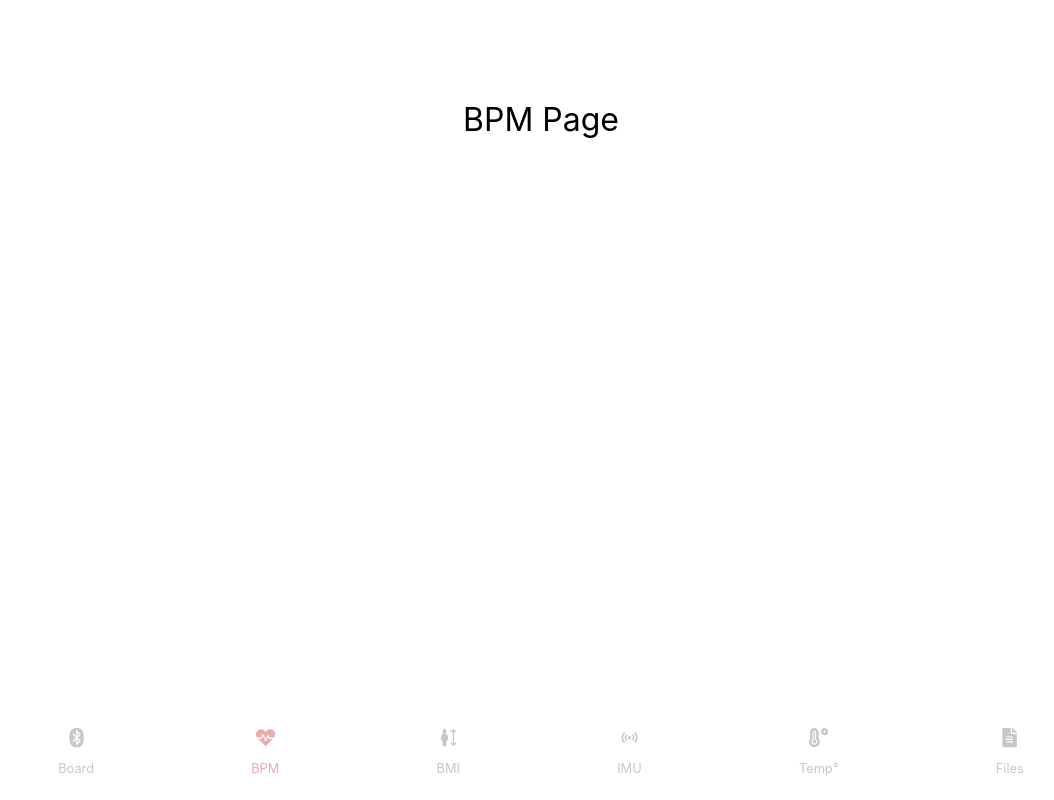
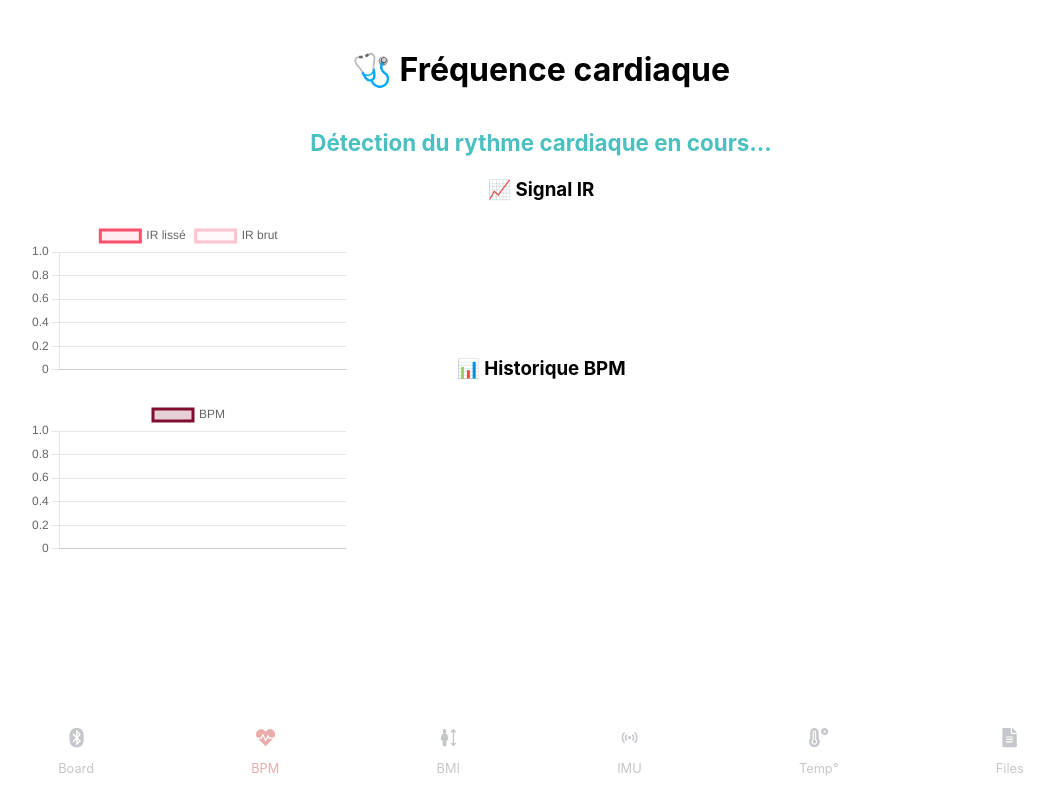
Before and after one commit to paulineRbln/ARDUINO_Astronaut_suit, a React (Create React App) app: page /bpm in a window 1280 px wide. Shown: the whole page, without its empty margins (99-1153 px from the left). Built offline with nearby package versions, Linux system fonts and the light colour scheme.

Commit message:
bpm tests

```diff
--- a/src/Pages/BPM.js
+++ b/src/Pages/BPM.js
@@ -1,9 +1,183 @@
-import React from 'react';
+import React, { useState, useEffect, useRef, useCallback } from 'react';
+import { useBluetooth } from "../BluetoothContext";
+import { Line } from 'react-chartjs-2';
+import {
+  Chart as ChartJS,
+  CategoryScale,
+  LinearScale,
+  LineElement,
+  PointElement,
+  Title,
+  Tooltip,
+  Legend
+} from 'chart.js';
+import './Temp.css';
+
+ChartJS.register(
+  CategoryScale,
+  LinearScale,
+  LineElement,
+  PointElement,
+  Title,
+  Tooltip,
+  Legend
+);
+
+// Paramètres de configuration
+const WINDOW_SIZE = 8;
+const EMA_ALPHA = 0.2;
+const THRESHOLD = 100000;
+const MIN_INTERVAL = 300;
+const TIME_WINDOW = 150;
 
 function BPM() {
+  const { sensorData } = useBluetooth();
+
+  // États pour l'historique et l'affichage des données
+  const [irHistory, setIrHistory] = useState([]);
+  const [bpmDisplay, setBpmDisplay] = useState(null);
+  const [bpmHistory, setBpmHistory] = useState([]);
+  const [timeLabels, setTimeLabels] = useState([]);
+  const [smoothedIrHistory, setSmoothedIrHistory] = useState([]);
+
+  // Références pour les calculs en cours
+  const lastBeat = useRef(0);
+  const emaBpm = useRef(0);
+  const bpmWindow = useRef(new Array(WINDOW_SIZE).fill(0));
+  const bpmIndex = useRef(0);
+  const prevIr = useRef(0);
+  const prevPrevIr = useRef(0);
+  const lastPrint = useRef(0);
+
+  // Fonction de lissage (Moyenne glissante)
+  const movingAverage = useCallback((data, size = 3) => {
+    if (data.length < size) return data;
+    return data.map((_, i, arr) => {
+      const start = Math.max(0, i - size + 1);
+      const slice = arr.slice(start, i + 1);
+      const avg = slice.reduce((a, b) => a + b, 0) / slice.length;
+      return avg;
+    });
+  }, []);
+
+  // Fonction de détection des pics et calcul du BPM
+  useEffect(() => {
+    if (!sensorData || !sensorData[1]) return;
+
+    const timestamp = parseInt(sensorData[0]);
+    const ir = parseInt(sensorData[1]);
+    const time = new Date().toLocaleTimeString();
+
+    // Mise à jour de l'historique pour les graphes
+    setIrHistory(prev => [...prev.slice(-TIME_WINDOW + 1), ir]);
+    setTimeLabels(prev => [...prev.slice(-TIME_WINDOW + 1), time]);
+
+    const smoothed = movingAverage([...irHistory, ir]);
+    setSmoothedIrHistory(smoothed);
+
+    const prev = prevIr.current;
+    const prevPrev = prevPrevIr.current;
+
+    // Détection d’un pic
+    const isPeak = prev > THRESHOLD && prev > ir && prev > prevPrev;
+    const timeSinceLast = timestamp - lastBeat.current;
+
+    if (isPeak && timeSinceLast > MIN_INTERVAL) {
+      const now = timestamp;
+      const delta = now - lastBeat.current;
+      lastBeat.current = now;
+
+      const instantBPM = 60 / (delta / 1000);
+      if (instantBPM > 20 && instantBPM < 220) {
+        bpmWindow.current[bpmIndex.current++] = instantBPM;
+        if (bpmIndex.current >= WINDOW_SIZE) bpmIndex.current = 0;
+
+        const avg = bpmWindow.current.reduce((a, b) => a + b, 0) / WINDOW_SIZE;
+        emaBpm.current = EMA_ALPHA * avg + (1 - EMA_ALPHA) * emaBpm.current;
+
+        // Mise à jour de l'affichage du BPM
+        if (timestamp - lastPrint.current > 1000) {
+          lastPrint.current = timestamp;
+          setBpmDisplay(Math.round(emaBpm.current));
+          setBpmHistory(prev => [...prev.slice(-TIME_WINDOW + 1), Math.round(emaBpm.current)]);
+        }
+      }
+    }
+
+    prevPrevIr.current = prevIr.current;
+    prevIr.current = ir;
+
+  }, [sensorData, movingAverage]);
+
+  // === Graphiques ===
+  const dataIR = {
+    labels: timeLabels,
+    datasets: [
+      {
+        label: 'IR lissé',
+        data: smoothedIrHistory,
+        borderColor: '#ff4d6d',
+        backgroundColor: 'rgba(255,77,109,0.1)',
+        tension: 0.4,
+        pointRadius: 0,
+        fill: true,
+      },
+      {
+        label: 'IR brut',
+        data: irHistory,
+        borderColor: '#ffc2d1',
+        backgroundColor: 'rgba(255,194,209,0.1)',
+        tension: 0.4,
+        pointRadius: 0,
+        fill: false,
+      }
+    ]
+  };
+
+  const dataBPM = {
+    labels: bpmHistory.map((_, i) => i + 1),
+    datasets: [
+      {
+        label: 'BPM',
+        data: bpmHistory,
+        borderColor: '#800f2f',
+        backgroundColor: 'rgba(128,15,47,0.2)',
+        fill: true,
+        tension: 0.3,
+        pointRadius: 2,
+      }
+    ]
+  };
+
+  const chartOptions = {
+    responsive: true,
+    scales: {
+      x: { ticks: { autoSkip: true } },
+      y: { beginAtZero: false }
+    }
+  };
+
   return (
-    <div style={{ textAlign: 'center', marginTop: '100px', fontSize: '2rem' }}>
-      BPM Page
+    <div className="temp-container">
+      <h1>🩺 Fréquence cardiaque</h1>
+
+      <div className="temperature-text">
+        {bpmDisplay ? (
+          <h2>❤️ BPM : {bpmDisplay} bpm</h2>
+        ) : (
+          <p>Détection du rythme cardiaque en cours...</p>
+        )}
+      </div>
+
+      <div className="temperature-chart">
+        <h3>📈 Signal IR</h3>
+        <Line data={dataIR} options={chartOptions} />
+      </div>
+
+      <div className="temperature-chart">
+        <h3>📊 Historique BPM</h3>
+        <Line data={dataBPM} options={chartOptions} />
+      </div>
     </div>
   );
 }
```
Also changed, not shown: src/Pages/BPM.css (added, +15 -0 lines).
